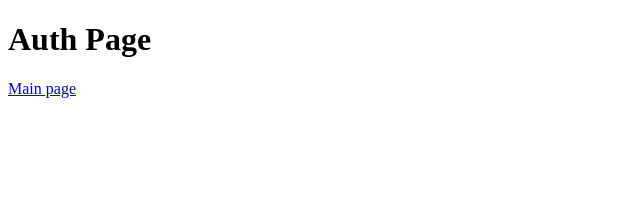
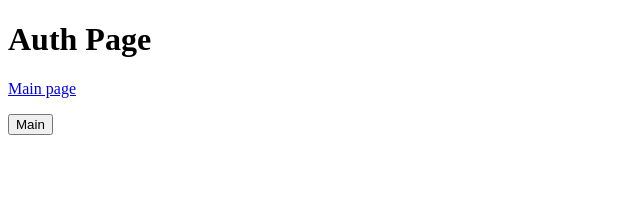
Before and after one commit to Jarkkohei/nextjs_example, a Next.js app: page /auth in a window 1280 px wide. Shown: the top 204 px of the page, without its empty margins (0-640 px from the left). Built offline with nearby package versions, Linux system fonts and the light colour scheme.

Commit message:
Import Router and add navigation via it with button

```diff
--- a/pages/auth/index.js
+++ b/pages/auth/index.js
@@ -1,10 +1,16 @@
 import React from  'react';
 import Link from 'next/link';
+import Router from 'next/router'
 
 const authIndexPage = () => (
     <div>
         <h1>Auth Page</h1>
+
+        {/* Navigate using a Link */}
         <Link href="/"><a>Main page</a></Link>
+
+        {/* Navigate using the Router */}
+        <p><button onClick={() => Router.push('/')}>Main</button></p>
     </div>
 );
 
--- a/pages/index.js
+++ b/pages/index.js
@@ -1,10 +1,16 @@
 import React from 'react';
 import Link from 'next/link';
+import Router from 'next/router';
 
 const indexPage = () => (
     <div>
         <h1>The Main page</h1>
+
+        {/* Navigate using a Link */}
         <Link href="/auth"><a>Auth page</a></Link>
+
+        {/* Navigate using the Router */}
+        <p><button onClick={() => Router.push('/auth')}>Auth</button></p>
     </div>
 );
 
```
